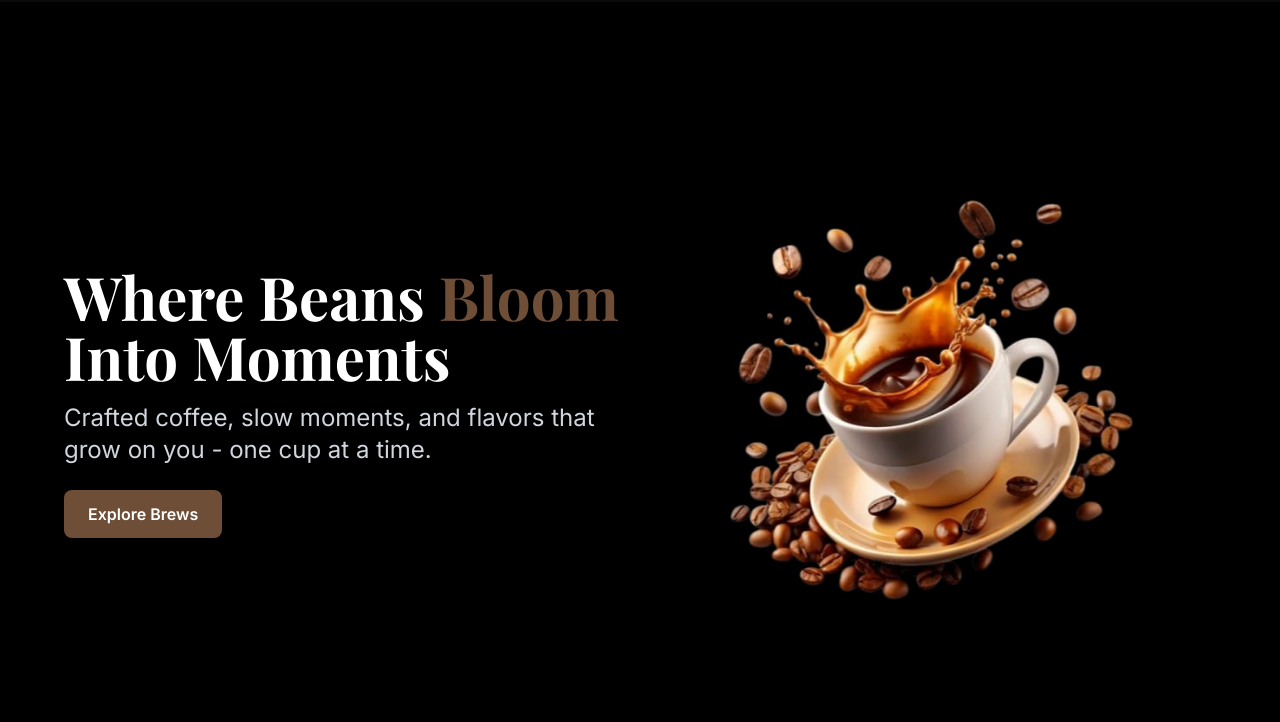
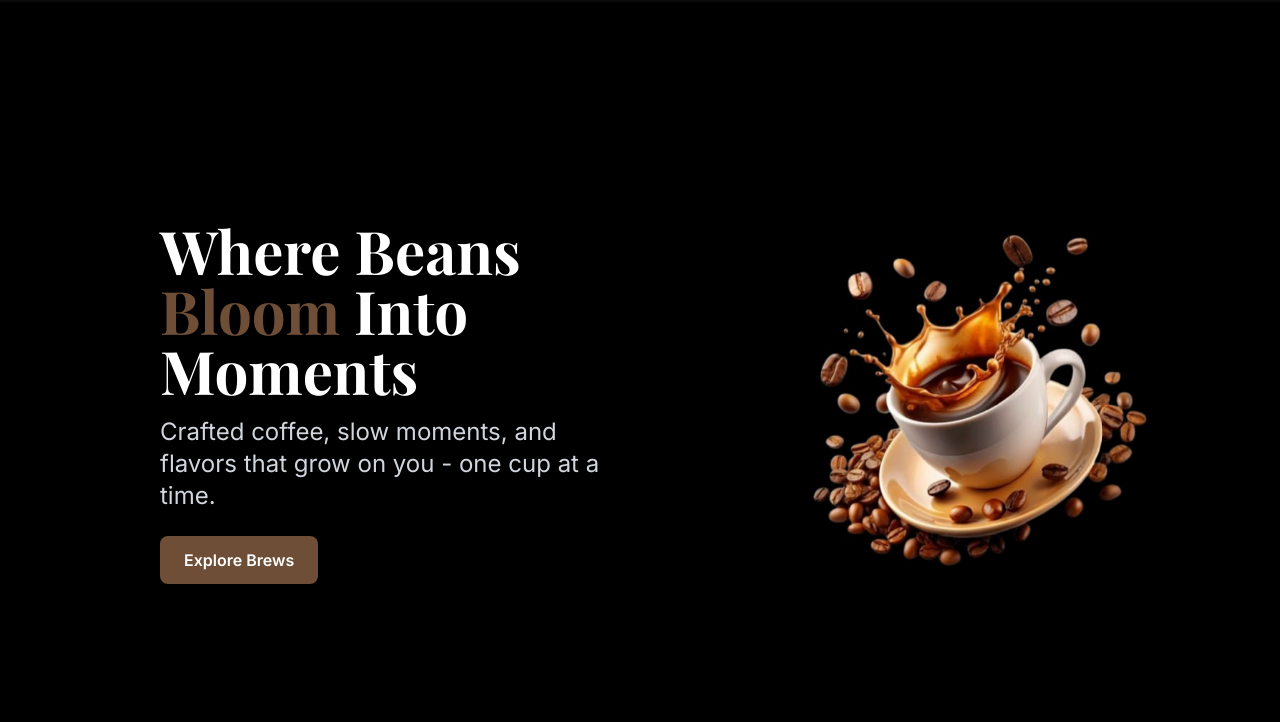
Before and after one commit to Ambigaa/bean-bloom-coffee-site, a website built with Vite: page index.html in a window 1280 px wide. Shown: the part 78-800 px from the top of the page. Built offline with nearby package versions, Linux system fonts and the light colour scheme.

Commit message:
improved

```diff
--- a/index.html
+++ b/index.html
@@ -14,7 +14,7 @@
   <body class="pt-20 bg-[#0b0a08] overflow-x-hidden">
     <!-- header section -->
     <header class="fixed top-0 left-0 z-50 w-full bg-[#2b1e16] text-white border-b border-white/10 ">
-      <div class="max-w-7xl mx-auto px-6">
+      <div class="md:max-w-full mx-auto px-6">
         <nav class="flex items-center justify-between py-4">
           <div class="flex items-center space-x-2">
           <img src="./bean-bloom.png" alt="logo" class="w-10 h-10 rounded-full">
@@ -34,14 +34,14 @@
     </header>
     <!-- hero section -->
     <section id="home" class=" bg-black md:min-h-screen flex flex-col md:flex-row items-center py-24 md:py-16 px-6 md:px-16">
-      <div class="flex-1  text-white animate-slide-in-left">
+      <div class="flex-1  text-white md:ms-24 animate-slide-in-left">
         <h1 class="text-4xl md:text-6xl font-bold mb-4 ">Where Beans <span class="text-[#6F4E37]"> Bloom</span>  Into Moments </h1>
         <p class="text-lg md:text-2xl text-gray-300 mb-6">Crafted coffee, slow moments, and flavors that grow on you - one cup at a time.</p>
         <a href="#brews" alt="" class="inline-block bg-[#6F4E37] hover:bg-[#8B5E3C] text-white font-semibold py-3 px-6 rounded-lg transition-colors duration-300">
           Explore Brews
         </a>
       </div>
-      <div class="flex-1 hidden md:flex justify-center animate-fade-in">
+      <div class="flex-1 hidden md:flex justify-center md:ms-25 animate-fade-in">
         <img src="./hero-pic.jpeg" alt="coffee" class="w-3/4 max-w-md object-contain">
       </div>
     </section>
@@ -73,7 +73,7 @@
           </p>
         </div>
 
-        <div class="bg-white/5 backdrop-blur-md border border-white/10 rounded-2xl p-8 text-center flex items-center hover:shadow-xl hover:shadow-[#6F4E37]">
+        <div class="bg-white/5 backdrop-blur-md  border border-white/10 rounded-2xl p-8 text-center flex items-center hover:shadow-xl hover:shadow-[#6F4E37]">
           <img src="./cof1.png" alt="cofee" class="w-25 h-25">
           <p class="text-xl text-gray-200 leading-relaxed">
             Coffee is not just a drink here -
```
